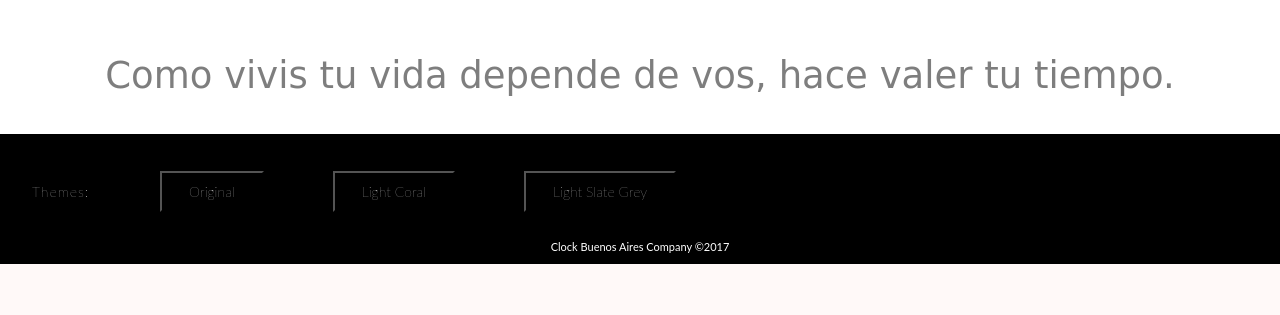
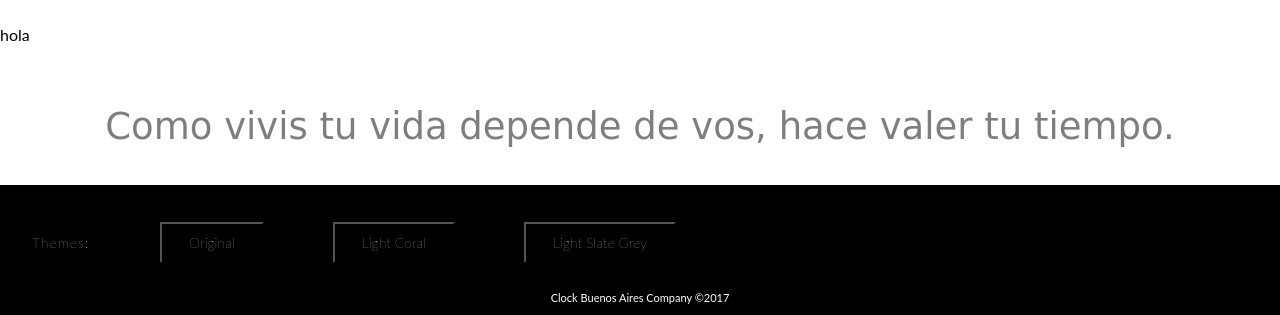
Before and after one commit to diegogrin95/clock, a PHP site: page /home.php in a window 1280 px wide; the page is wider, and only the part inside the window is pictured. Shown: the part 1663-1978 px from the top of that part. Before the commit the page ends 1927 px from the top of that part, so only its background shows below. Run offline with PHP 8.4, Linux system fonts and the light colour scheme.

Commit message:
test P hola

```diff
--- a/home.php
+++ b/home.php
@@ -29,7 +29,7 @@
           <iframe class="video" src="https://www.youtube.com/embed/k7lFqIr6KgY?rel=0&amp;controls=0&amp;showinfo=0" frameborder="0" allowfullscreen></iframe>
         </div>
       </div>
-
+<p>hola</p>
       <br>
       <div>
         <p id="flower">Como vivis tu vida depende de vos, hace valer tu tiempo.</p>
```
